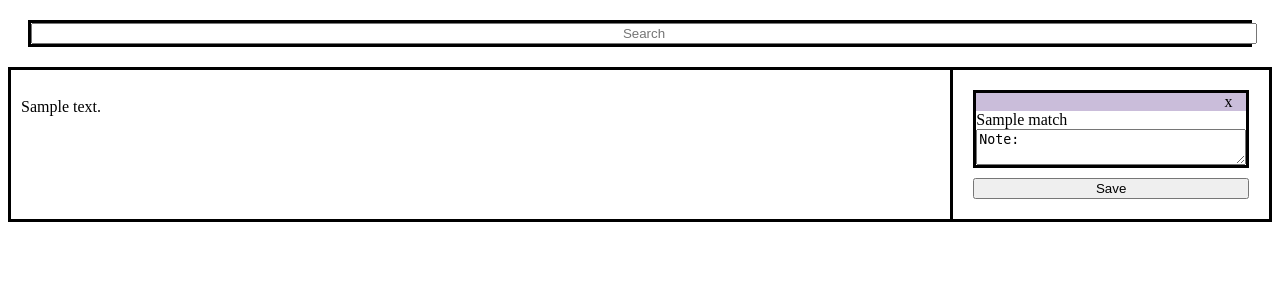
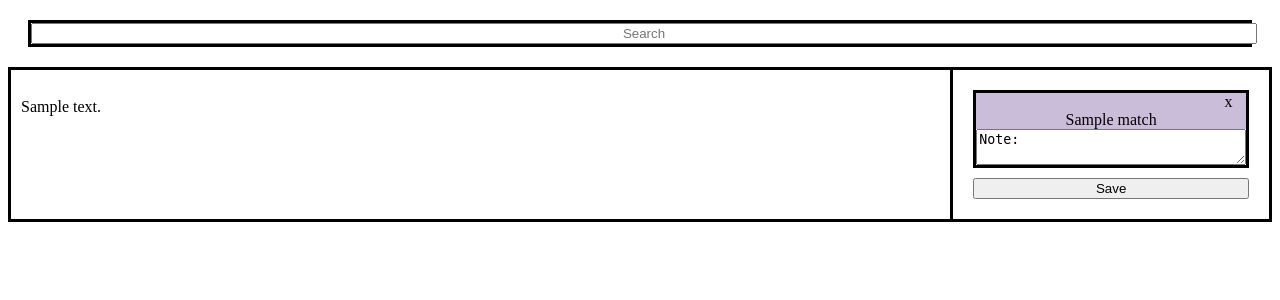
Before and after one commit to Torden360/PROJECT_document-search--comment-tool, a Flask app: template src/templates/file_view.html in a window 1280 px wide. Shown: the top 300 px of the page. Run offline with Flask 2, Linux system fonts and the light colour scheme; the template is opened without the code that fills it: most values are stand-ins (such as "Sample title", 1, 10 or a date in 2020).

Commit message:
Added a class to each match to style a little

```diff
--- a/src/templates/file_view.html
+++ b/src/templates/file_view.html
@@ -20,7 +20,7 @@
         {% if matches %}
             {% for match in matches %}
             <div class="matches" data-start="1" data-end="3"> <span class="close_match">x</span>
-                <label> {{match}} </label>
+                <label class="match_result"> {{match}} </label>
                 <textarea class="notes" row="10" col="50">Note: </textarea>
             </div>
             {% endfor %}
```
